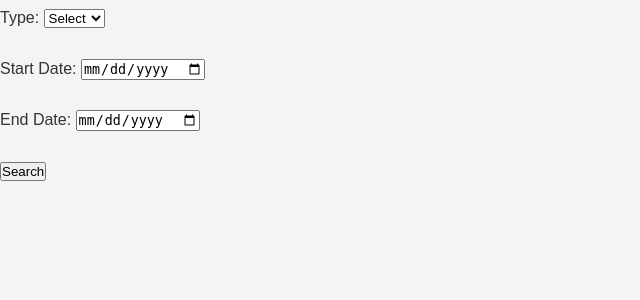
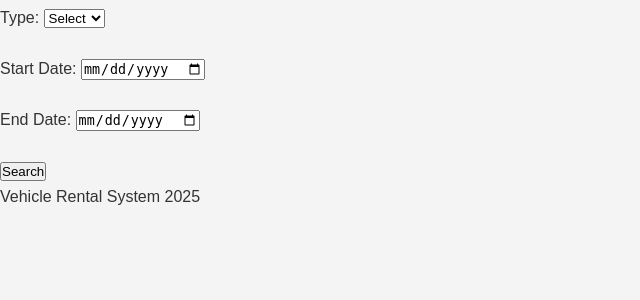
Before and after one commit to sravanireddy2000/VehicleRentalSytem, a Flask app: page / in a window 1280 px wide. Shown: the part 166-466 px from the top of the page, without its empty margins (0-640 px from the left). Run offline with Flask 3, Linux system fonts and the light colour scheme.

Commit message:
footersection

```diff
--- a/templates/index.html
+++ b/templates/index.html
@@ -47,5 +47,10 @@
             </form>
         </div>
 
+
+    <div class="footerSection">
+        <p>Vehicle Rental System 2025</p>
+    </div>
+
 </body>
 </html>
```
